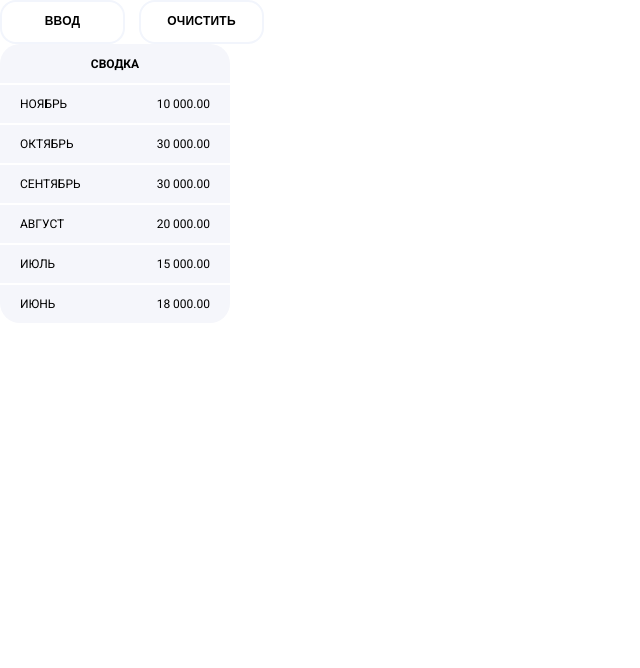
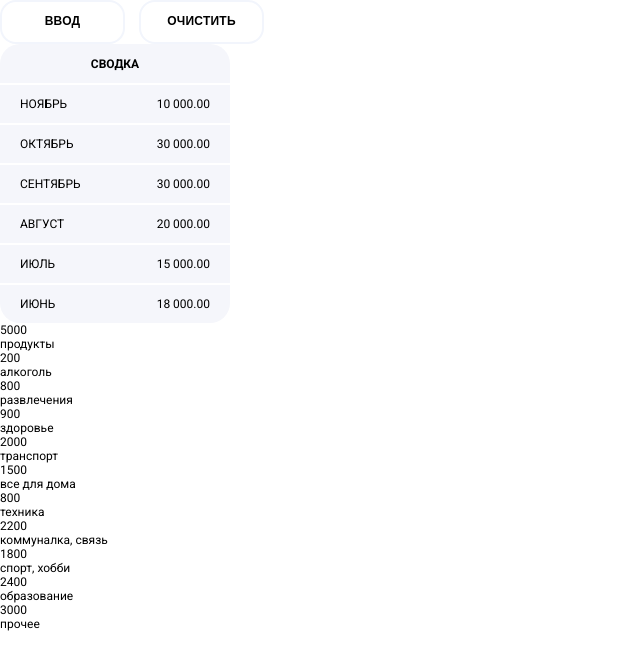
Before and after one commit to Koliadjun/kapusta-react, a React (Create React App) app: page / in a window 1280 px wide. Shown: the top 668 px of the page, without its empty margins (0-640 px from the left). Built offline with nearby package versions, Linux system fonts and the light colour scheme.

Commit message:
add CategoriesImages

```diff
--- a/src/App.js
+++ b/src/App.js
@@ -2,12 +2,14 @@ import './App.css';
 
 import ButtonsBlock from 'components/ButtonsBlock/ButtonsBlock';
 import Summary from 'components/Summary/Summary';
+import CategoryImages from './components/CategoryImages';
 
 function App() {
   return (
     <div>
       <ButtonsBlock />
       <Summary />
+      <CategoryImages />
     </div>
   );
 }
--- /dev/null
+++ b/src/components/CategoryImages/Category.jsx
@@ -0,0 +1,19 @@
+import React from "react"
+
+
+
+const Category = ({ costs,image, category}) => {
+
+    return (
+        <>
+            <ul>
+            <li>{costs}</li>
+            {/* <li>{image}</li> */}
+            <li>{category}</li>
+            </ul>
+        </>
+    )
+
+}
+
+export default Category
--- /dev/null
+++ b/src/components/CategoryImages/CategoryCoastList.jsx
@@ -0,0 +1,19 @@
+import React from "react";
+
+import categoriesCoasts from './categoriesCoasts.json'
+import Category from './Category'
+
+export default function CategoryList(){
+    return (
+        <>
+            {categoriesCoasts.map((categorieCoast) => (
+                <Category
+                key={categorieCoast.id}
+                costs={categorieCoast.costs}
+                image={categorieCoast.image}
+                category={categorieCoast.category}
+            />
+            ))}
+            </>
+    )
+}
--- /dev/null
+++ b/src/components/CategoryImages/CategoryImages.jsx
@@ -0,0 +1,26 @@
+import React from "react";
+import { useState } from "react";
+
+import CategoryCoastList from './CategoryCoastList'
+import CategoryIncomeList from './CategoryIncomeList'
+
+export default function CategoryImages() {
+    const [isToggled, setIsToggled] = useState(false);
+    const toggleClick =() => {
+    setIsToggled(!isToggled)
+}
+    return (
+        <>
+
+             <CategoryCoastList />
+            {/* {isToggled ?
+                (<><h1 onClick={toggleClick}>Расход</h1><>
+                    <CategoryCoastList />
+                </></>
+                ) :
+                (<><h1 onClick={toggleClick}>Доход</h1><CategoryIncomeList /></>
+
+                )} */}
+        </>
+    )
+}
--- /dev/null
+++ b/src/components/CategoryImages/CategoryIncomeList.jsx
@@ -0,0 +1,19 @@
+import React from "react";
+
+import categoriesIncome from './categoriesIncome.json'
+import Category from './Category'
+
+export default function CategoryList(){
+    return (
+        <>
+            {categoriesIncome.map((categorieIncome) => (
+                <Category
+                key={categorieIncome.id}
+                costs={categorieIncome.costs}
+                image={categorieIncome.image}
+                category={categorieIncome.category}
+            />
+            ))}
+            </>
+    )
+}
--- /dev/null
+++ b/src/components/CategoryImages/categoriesCoasts.json
@@ -0,0 +1,70 @@
+[
+    {
+        "id": "1",
+        "costs": "5000",
+        "image": {
+            "src": "../../images/sprite.svg`${#icon-products}`"
+        },
+        "category": "продукты"
+    },
+    {
+        "id": "2",
+        "costs": "200",
+        "image": "../../images/sprite.svg`${#icon-cocktail}`",
+        "category": "алкоголь"
+    },
+    {
+        "id": "3",
+        "costs": "800",
+        "image": "../../images/sprite.svg`${#icon-kite}`",
+        "category": "развлечения"
+    },
+    {
+        "id": "4",
+        "costs": "900",
+        "image": "../../images/sprite.svg`${#icon-health}`",
+        "category": "здоровье"
+    },
+    {
+        "id": "5",
+        "costs": "2000",
+        "image": "../../images/sprite.svg`${#icon-car}`",
+        "category": "транспорт"
+    },
+    {
+        "id": "6",
+        "costs": "1500",
+        "image": "../../images/sprite.svg`${#icon-couch}`",
+        "category": "все для дома"
+    },
+    {
+        "id": "7",
+        "costs": "800",
+        "image": "../../images/sprite.svg`${#icon-tools}`",
+        "category": "техника"
+    },
+    {
+        "id": "8",
+        "costs": "2200",
+        "image": "../../images/sprite.svg`${#icon-invoice}`",
+        "category": "коммуналка, связь"
+    },
+    {
+        "id": "9",
+        "costs": "1800",
+        "image": "../../images/sprite.svg`${#icon-sport-hobby}`",
+        "category": "спорт, хобби"
+    },
+    {
+        "id": "10",
+        "costs": "2400",
+        "image": "../../images/sprite.svg`${#icon-book}`",
+        "category": "образование"
+    },
+    {
+        "id": "11",
+        "costs": "3000",
+        "image": "../../images/sprite.svg`${#icon-ufo}`",
+        "category": "прочее"
+    }
+]
--- /dev/null
+++ b/src/components/CategoryImages/categoriesIncome.json
@@ -0,0 +1,70 @@
+[
+    {
+        "id": "20",
+        "costs": "6000",
+        "image": {
+            "src": "../../images/sprite.svg`${#icon-products}`"
+        },
+        "category": "продукты"
+    },
+    {
+        "id": "21",
+        "costs": "300",
+        "image": "../../images/sprite.svg`${#icon-cocktail}`",
+        "category": "алкоголь"
+    },
+    {
+        "id": "32",
+        "costs": "900",
+        "image": "../../images/sprite.svg`${#icon-kite}`",
+        "category": "развлечения"
+    },
+    {
+        "id": "43",
+        "costs": "1000",
+        "image": "../../images/sprite.svg`${#icon-health}`",
+        "category": "здоровье"
+    },
+    {
+        "id": "56",
+        "costs": "3000",
+        "image": "../../images/sprite.svg`${#icon-car}`",
+        "category": "транспорт"
+    },
+    {
+        "id": "67",
+        "costs": "1700",
+        "image": "../../images/sprite.svg`${#icon-couch}`",
+        "category": "все для дома"
+    },
+    {
+        "id": "78",
+        "costs": "700",
+        "image": "../../images/sprite.svg`${#icon-tools}`",
+        "category": "техника"
+    },
+    {
+        "id": "89",
+        "costs": "2500",
+        "image": "../../images/sprite.svg`${#icon-invoice}`",
+        "category": "коммуналка, связь"
+    },
+    {
+        "id": "93",
+        "costs": "2800",
+        "image": "../../images/sprite.svg`${#icon-sport-hobby}`",
+        "category": "спорт, хобби"
+    },
+    {
+        "id": "104",
+        "costs": "2600",
+        "image": "../../images/sprite.svg`${#icon-book}`",
+        "category": "образование"
+    },
+    {
+        "id": "115",
+        "costs": "5000",
+        "image": "../../images/sprite.svg`${#icon-ufo}`",
+        "category": "прочее"
+    }
+]
--- /dev/null
+++ b/src/components/CategoryImages/index.js
@@ -0,0 +1 @@
+export { default } from './CategoryImages';
```
Also changed, not shown: src/components/CategoryImages/CategoryList.module.css (added), 1 other file (tests, documents, lock files or other folders).
